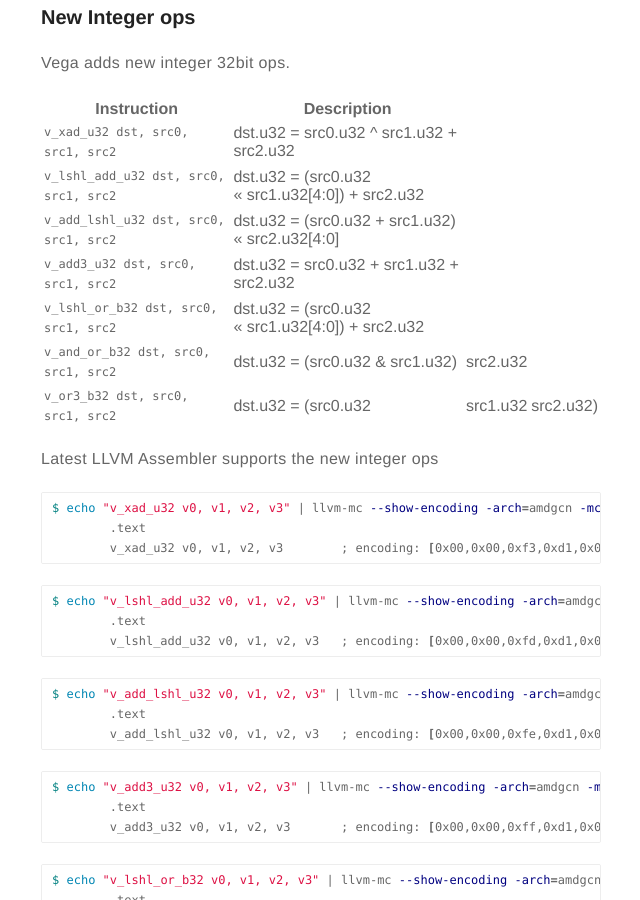
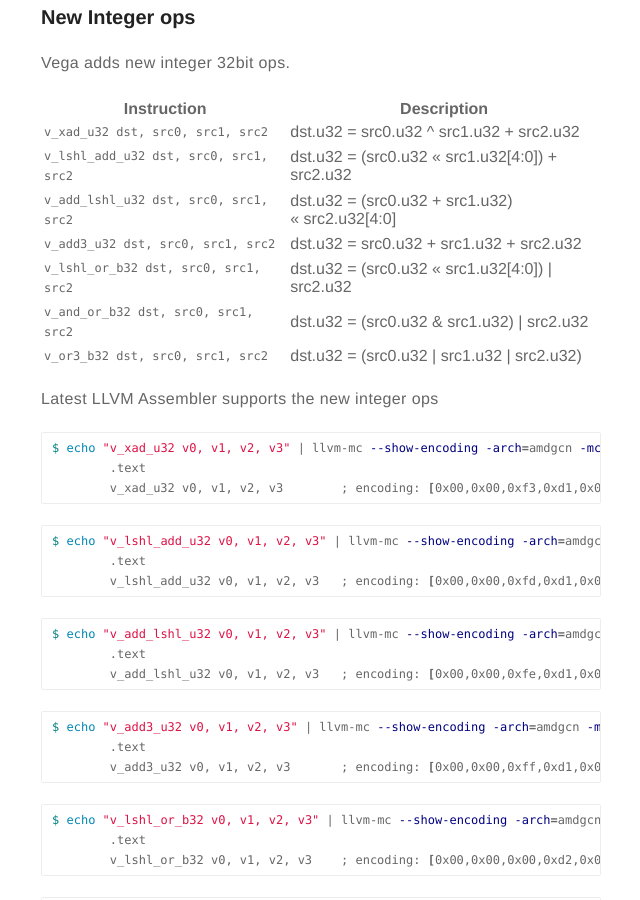
Before and after one commit to adityaatluri/adityaatluri.github.io, a Jekyll site: the page built from _posts/2017-08-12-intro-vega10.md, in a window 1280 px wide and 900 px high, scrolled down 5697 px. Shown: the whole window, without its empty margins (319-959 px from the left). Built offline with Jekyll 4.4.1, drawn with Linux system fonts in a browser that asks for light colours; comment, search, counter and statistics services are not loaded.

Commit message:
fixed table for ors

```diff
--- a/_posts/2017-08-12-intro-vega10.md
+++ b/_posts/2017-08-12-intro-vega10.md
@@ -243,9 +243,9 @@ Vega adds new integer 32bit ops.
 | `v_lshl_add_u32 dst, src0, src1, src2` | dst.u32 = (src0.u32 << src1.u32[4:0]) + src2.u32|
 | `v_add_lshl_u32 dst, src0, src1, src2`| dst.u32 = (src0.u32 + src1.u32) << src2.u32[4:0] |
 | `v_add3_u32 dst, src0, src1, src2` | dst.u32 = src0.u32 + src1.u32 + src2.u32 |
-| `v_lshl_or_b32 dst, src0, src1, src2` | dst.u32 = (src0.u32 << src1.u32[4:0]) + src2.u32 |
-| `v_and_or_b32 dst, src0, src1, src2` | dst.u32 = (src0.u32 & src1.u32) | src2.u32|
-| `v_or3_b32 dst, src0, src1, src2` | dst.u32 = (src0.u32 | src1.u32 | src2.u32)|
+| `v_lshl_or_b32 dst, src0, src1, src2` | dst.u32 = (src0.u32 << src1.u32[4:0]) \| src2.u32 |
+| `v_and_or_b32 dst, src0, src1, src2` | dst.u32 = (src0.u32 & src1.u32) \| src2.u32|
+| `v_or3_b32 dst, src0, src1, src2` | dst.u32 = (src0.u32 \| src1.u32 \| src2.u32)|
 
 Latest LLVM Assembler supports the new integer ops
 
```
